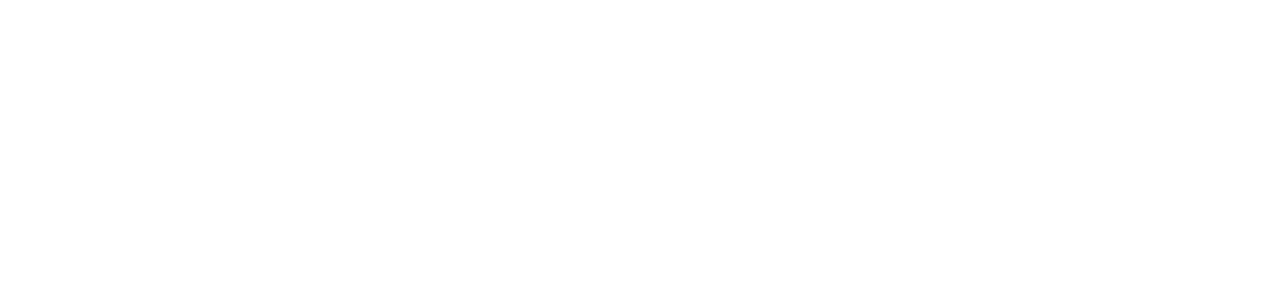
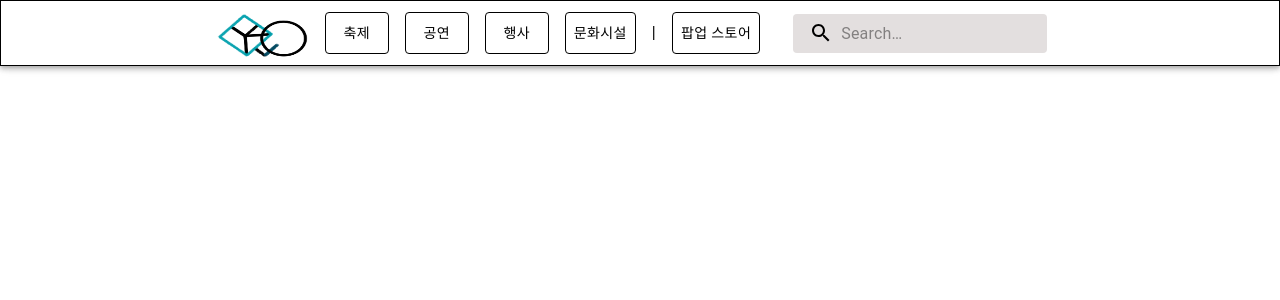
Before and after one commit to 2024tourismssu/FE, a React (Vite) app: page /popup in a window 1280 px wide. Before the commit this address had no page. Shown: the top 300 px of the page. Built offline with nearby package versions, Linux system fonts and the light colour scheme.

Commit message:
chore : 팝업스토어 라우팅 추가

```diff
--- a/src/components/Header.tsx
+++ b/src/components/Header.tsx
@@ -15,8 +15,15 @@
 import MenuIcon from '@mui/icons-material/Menu'
 import Menu from '@mui/material/Menu'
 import MenuItem from '@mui/material/MenuItem'
+import { useNavigate } from 'react-router-dom'
 
-const pages = ['축제', '공연', '행사', '문화시설', '팝업 스토어']
+const pages = [
+   { label: '축제', path: '/festival' },
+   { label: '공연', path: '/concert' },
+   { label: '행사', path: '/event' },
+   { label: '문화시설', path: '/facility' },
+   { label: '팝업 스토어', path: '/popup' },
+]
 
 const Search = styled('div')(({ theme }) => ({
    position: 'relative',
@@ -58,6 +65,7 @@
 
 function Header() {
    const [anchorElNav, setAnchorElNav] = useState<null | HTMLElement>(null)
+   const navigate = useNavigate()
 
    const handleOpenNavMenu = (event: React.MouseEvent<HTMLElement>) => {
       setAnchorElNav(event.currentTarget)
@@ -65,6 +73,11 @@
 
    const handleCloseNavMenu = () => {
       setAnchorElNav(null)
+   }
+
+   const handleNavigation = (path: string) => {
+      navigate(path)
+      handleCloseNavMenu() // 모바일 메뉴를 닫기 위해
    }
 
    return (
@@ -75,9 +88,9 @@
 
                <Box sx={{ flexGrow: 1, display: { xs: 'none', md: 'flex' } }}>
                   {pages.map((page, index) => (
-                     <React.Fragment key={page}>
+                     <React.Fragment key={page.label}>
                         <Button
-                           onClick={handleCloseNavMenu}
+                           onClick={() => handleNavigation(page.path)}
                            sx={{
                               my: 2,
                               color: 'black',
@@ -87,7 +100,7 @@
                               border: 'solid 1px black',
                            }}
                         >
-                           {page}
+                           {page.label}
                         </Button>
                         {index === 3 && (
                            <Typography
@@ -135,8 +148,8 @@
                      }}
                   >
                      {pages.map((page) => (
-                        <MenuItem key={page} onClick={handleCloseNavMenu}>
-                           <Typography textAlign="center">{page}</Typography>
+                        <MenuItem key={page.label} onClick={() => handleNavigation(page.path)}>
+                           <Typography textAlign="center">{page.label}</Typography>
                         </MenuItem>
                      ))}
                   </Menu>
--- a/src/routes/AppRouter.tsx
+++ b/src/routes/AppRouter.tsx
@@ -4,6 +4,7 @@
 import FestivalPage from '../pages/festival/FestivalPage.tsx'
 import ConcertPage from '../pages/concert/ConcertPage.tsx'
 import FacilityPage from '../pages/facility/FacilityPage.tsx'
+import PopupPage from '../pages/popup/PopupPage.tsx'
 
 export const AppRouter = () => {
    return (
@@ -14,6 +15,7 @@
             <Route path="/concert" element={<ConcertPage />} />
             <Route path="/event" element={<EventPage />} />
             <Route path="/facility" element={<FacilityPage />} />
+            <Route path="/popup" element={<PopupPage />} />
          </Routes>
       </BrowserRouter>
    )
```
